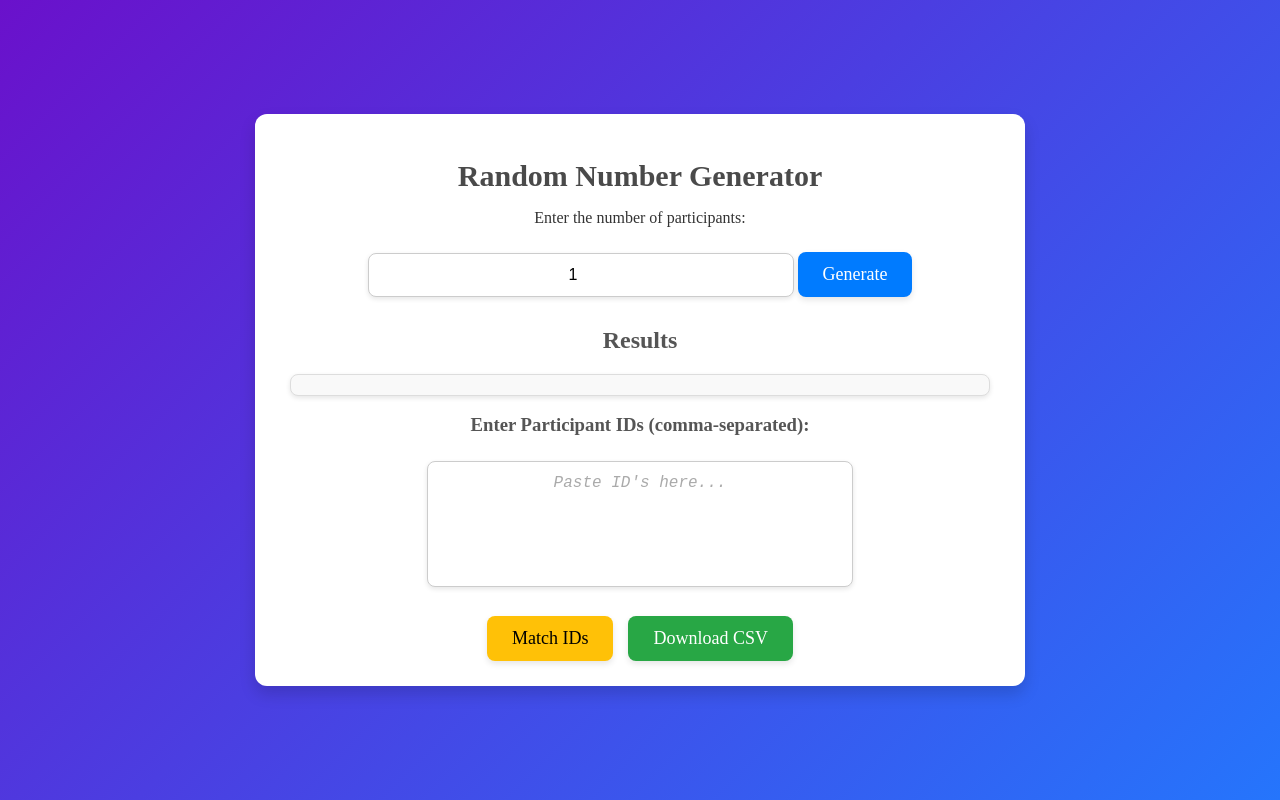
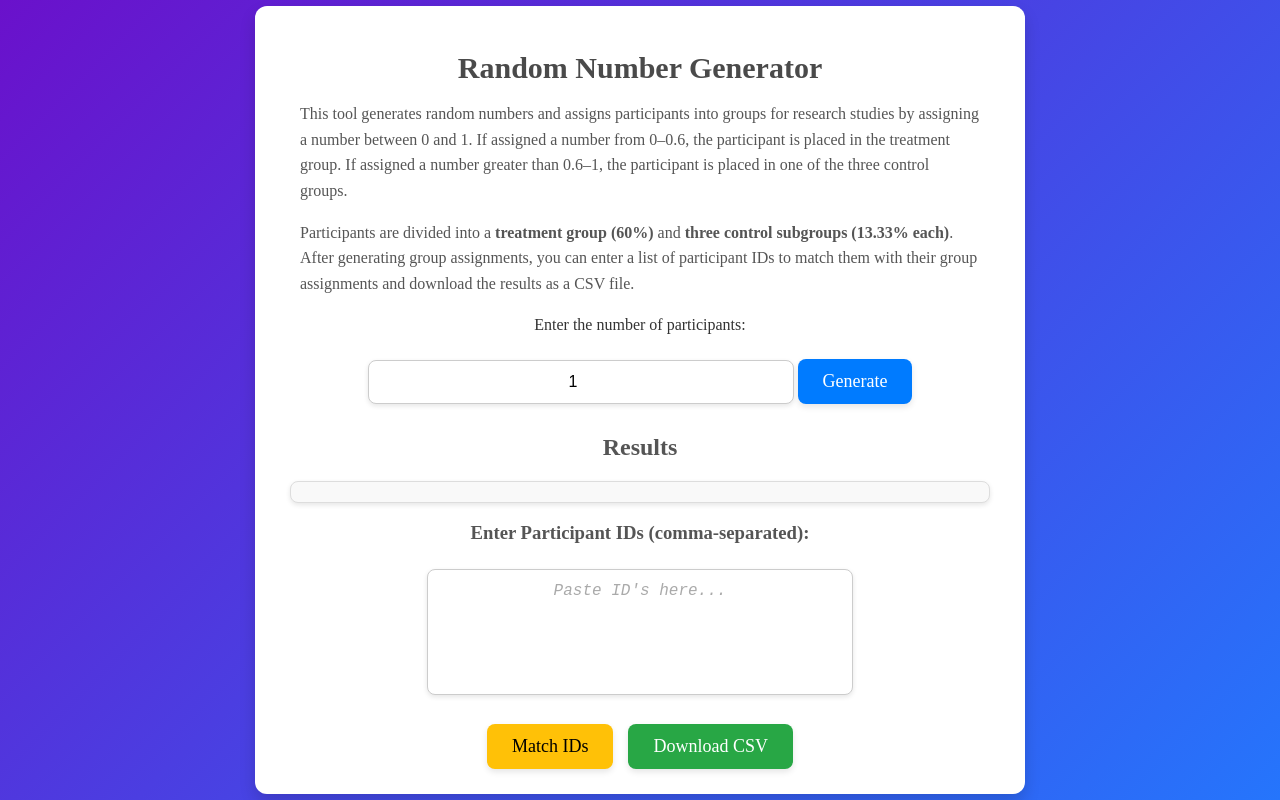
Before and after one commit to catfishbilliam/random-number-generator, a plain HTML site: page index.html in a window 1280 px wide. Drawn offline with Linux system fonts and the light colour scheme; a web font is replaced by a local one.

Commit message:
add intro

```diff
--- a/index.html
+++ b/index.html
@@ -12,6 +12,20 @@
 <body>
   <div class="container">
     <h1>Random Number Generator</h1>
+
+    <div class="intro">
+        <p>
+          This tool generates random numbers and assigns participants into groups for research studies by assigning a number between 0 and 1.
+          If assigned a number from 0–0.6, the participant is placed in the treatment group. If assigned a number greater than 0.6–1, the participant is placed in one of the three control groups.
+        </p>
+        <p>
+          Participants are divided into a <strong>treatment group (60%)</strong> and
+          <strong>three control subgroups (13.33% each)</strong>.
+          After generating group assignments, you can enter a list of participant IDs
+          to match them with their group assignments and download the results as a CSV file.
+        </p>
+      </div>
+
 
     <!-- Input number of participants -->
     <p>Enter the number of participants:</p>
--- a/style.css
+++ b/style.css
@@ -131,6 +131,17 @@ body {
     color: #333;
   }
 
+  /* Introductory Text */
+  .intro {
+    text-align: left; /* Overrides the container's center alignment */
+    margin-bottom: 20px;
+    font-size: 16px;
+    line-height: 1.6;
+    color: #555;
+    padding: 0 10px;
+  }
+
+
   /* Responsive Adjustments */
   @media (max-width: 600px) {
     .buttons-container {
```
